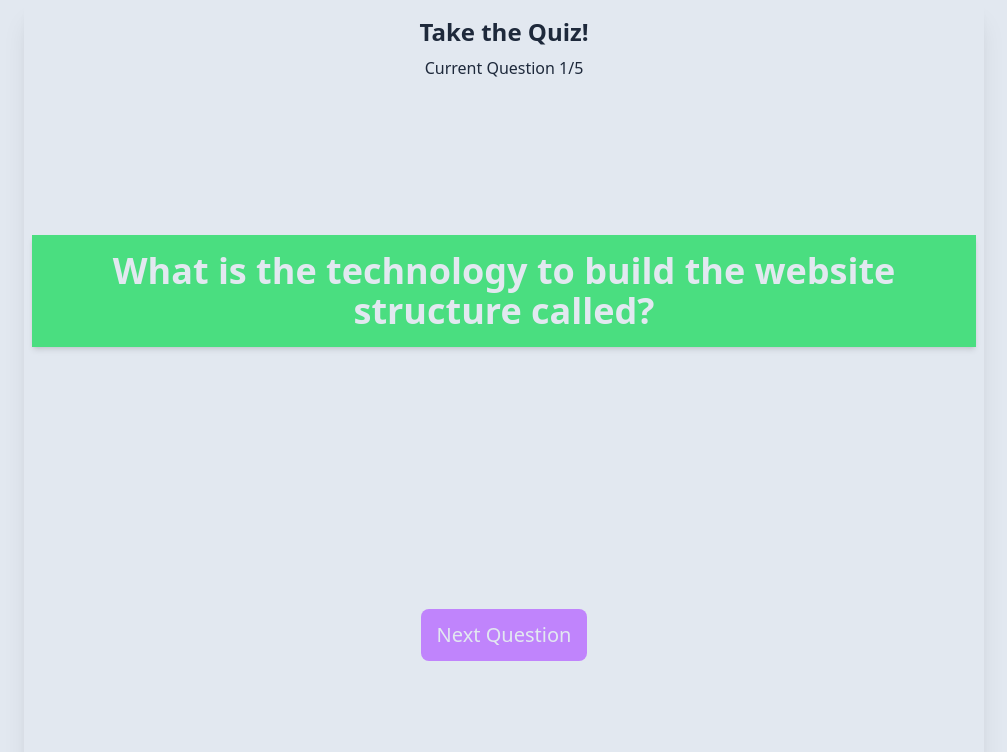
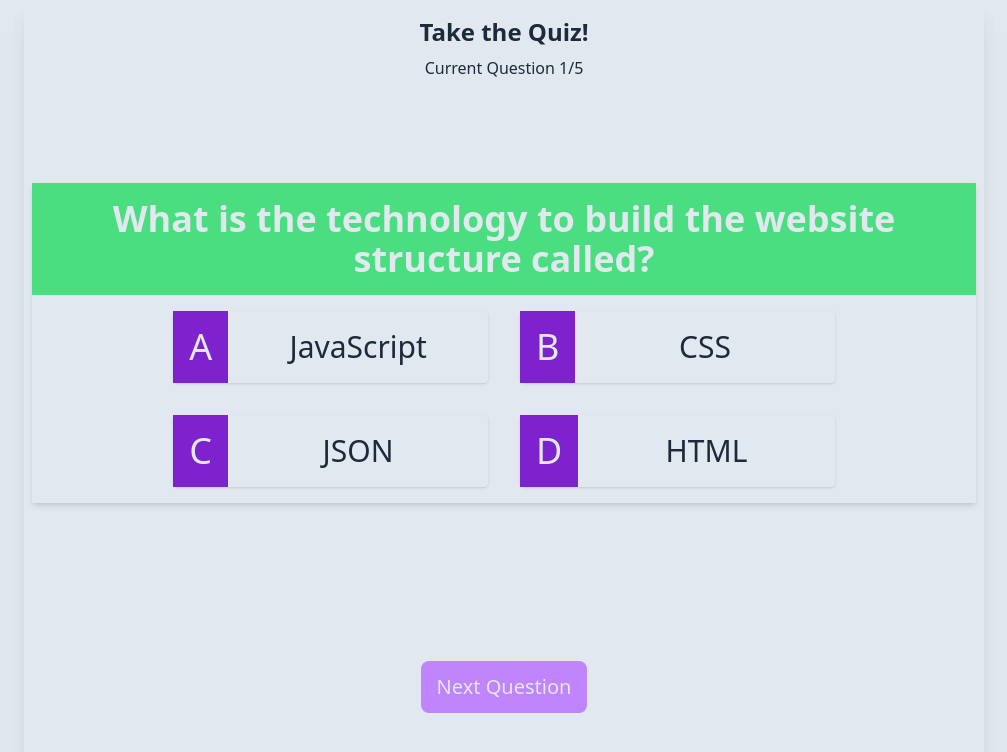
Before and after one commit to mreleftheros/react-quiz, a React (Create React App) app: page / in a window 1280 px wide. Shown: the top 752 px of the page, without its empty margins (136-1143 px from the left). Built offline with nearby package versions, Linux system fonts and the light colour scheme.

Commit message:
Get props in Answer

```diff
--- a/src/components/Answer.jsx
+++ b/src/components/Answer.jsx
@@ -1,9 +1,12 @@
-const Answer = () => {
+const Answer = ({ index, answer }) => {
+  const letters = "ABCD";
+  const letter = letters.split("")[index];
+
   return (
     <div className="basis-1/3 m-4 shadow text-slate-800 flex rounded cursor-pointer transition-transform delay-75 ease-out hover:scale-95">
-      <div className="bg-purple-700 text-slate-200 p-4 text-4xl">A</div>
+      <div className="bg-purple-700 text-slate-200 p-4 text-4xl">{letter}</div>
       <h2 className="flex-auto p-4 text-3xl flex justify-center items-center">
-        answer
+        {answer}
       </h2>
     </div>
   );
--- a/src/components/Question.jsx
+++ b/src/components/Question.jsx
@@ -1,7 +1,7 @@
 import Answer from "./Answer";
 
 const Question = ({ question, answers, correctAnswer }) => {
-  console.log("Question", question);
+  answers = [...answers, correctAnswer];
 
   return (
     <div className="text-center shadow-md select-none">
@@ -9,7 +9,9 @@ const Question = ({ question, answers, correctAnswer }) => {
         {question}
       </h2>
       <div className="flex flex-wrap justify-center">
-
+        {answers.map((answer, index) => (
+          <Answer key={index} index={index} answer={answer} />
+        ))}
       </div>
     </div>
   );
```
